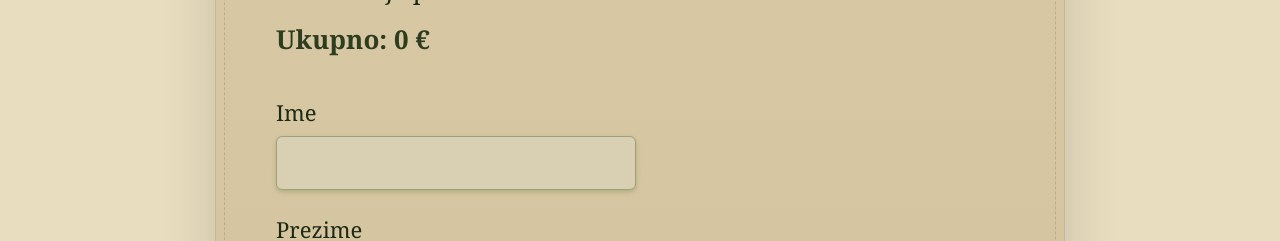
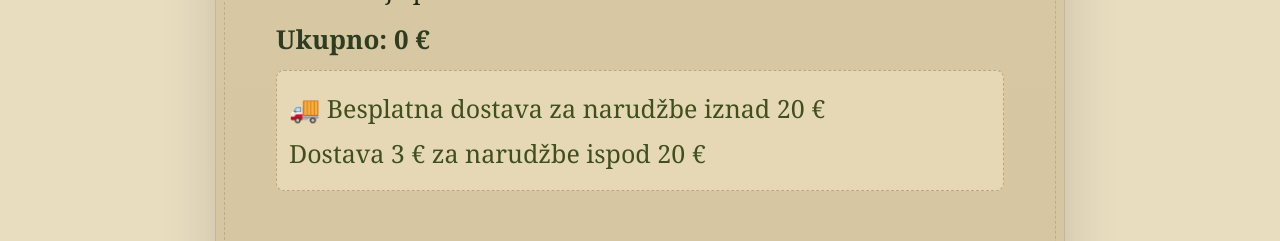
Before and after one commit to tonka3aml-source/Maxulje, a React (Create React App) app: page /amaj/narudzba in a window 1280 px wide. Shown: the part 391-632 px from the top of the page. Built offline with nearby package versions, Linux system fonts and the light colour scheme; the HTML template or start-up script is replaced by a standard one.

Commit message:
DODANA DOSTAVA U NARUDŽBA.JS

```diff
--- a/src/pages/Narudzba.js
+++ b/src/pages/Narudzba.js
@@ -58,6 +58,11 @@ const Narudzba = () => {
         ))}
 
         <h3>Ukupno: {ukupno} €</h3>
+
+        <div className="dostava-info">
+          <p>🚚 Besplatna dostava za narudžbe iznad 20 €</p>
+          <p>Dostava 3 € za narudžbe ispod 20 €</p>
+        </div>
       </div>
 
       <form onSubmit={handleSubmit}>
--- a/src/pages/narudzba.css
+++ b/src/pages/narudzba.css
@@ -131,6 +131,21 @@ button:hover {
     0 0 10px rgba(107, 142, 35, 0.35);
 }
 
+.dostava-info {
+  margin-top: 15px;
+  background: #e6d8b5; /* isto kao success */
+  border: 1px dashed #bda77a;
+  padding: 12px;
+  border-radius: 8px;
+  text-align: center;
+  font-size: 14px;
+  color: #3f4f1f;
+}
+
+.dostava-info p {
+  margin: 5px 0;
+}
+
 /*   RESPONSIVE */
 
 @media (max-width: 768px) {
```
